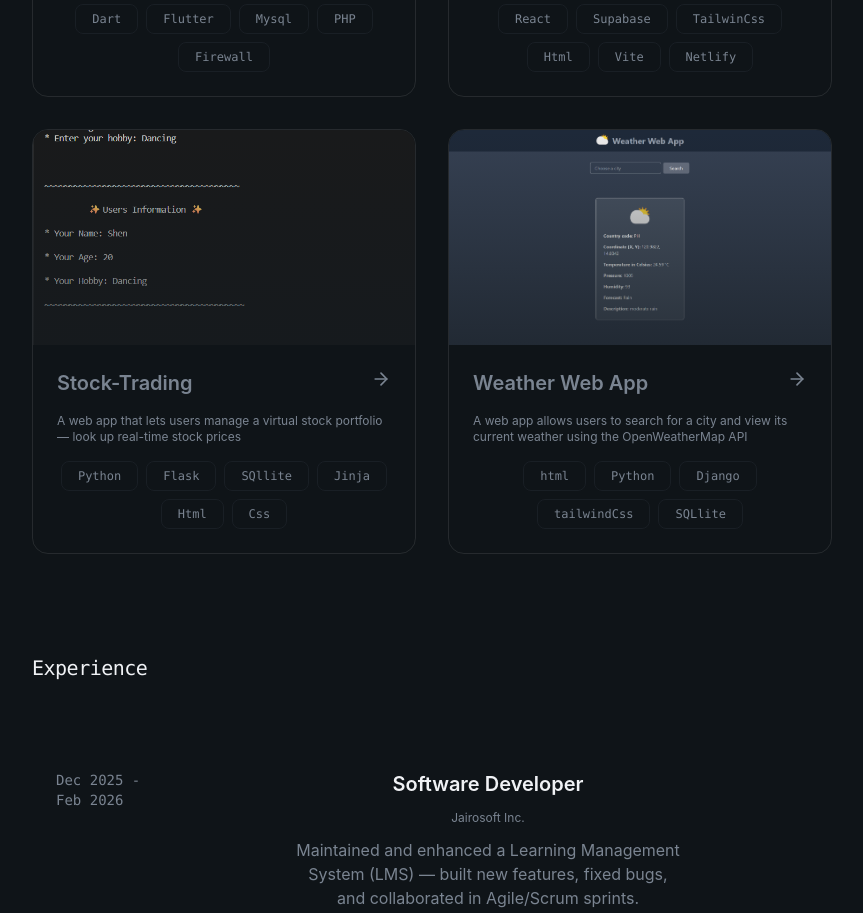
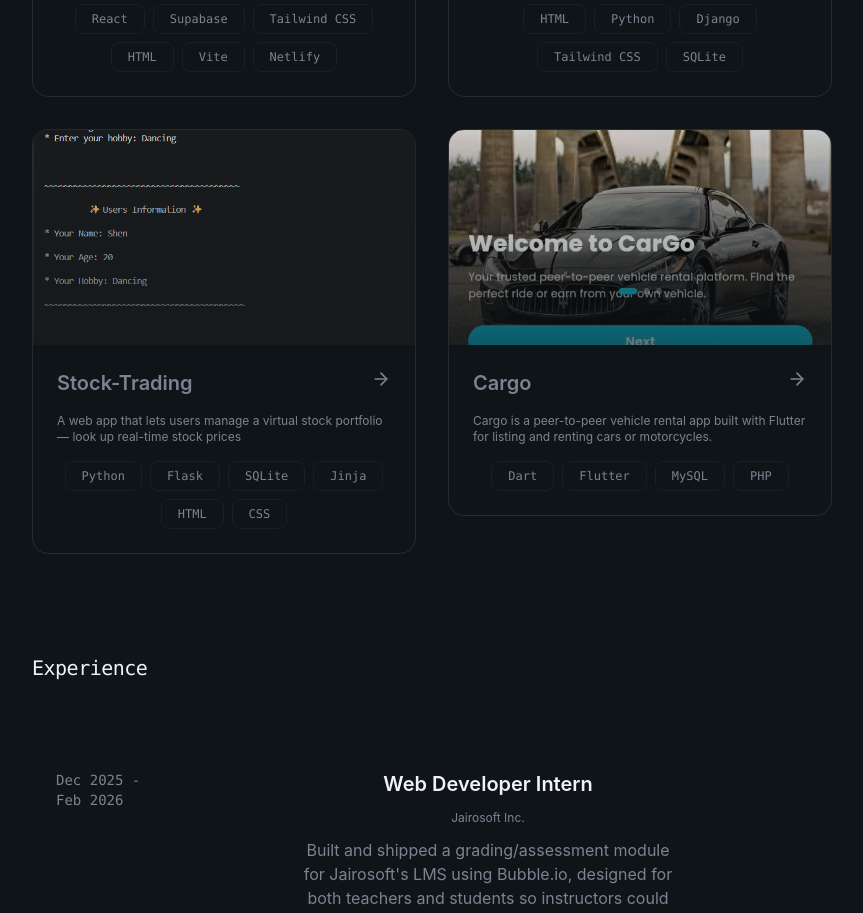
Before and after one commit to Ein-shen/My-porfolio, a React (Vite) app: page / in a window 1280 px wide. Shown: the part 980-1893 px from the top of the page, without its empty margins (208-1071 px from the left). Built offline with nearby package versions, Linux system fonts and the light colour scheme; the HTML template or start-up script is replaced by a standard one.

Commit message:
added new fix thing fom 4 files

```diff
--- a/src/sections/Experiece.jsx
+++ b/src/sections/Experiece.jsx
@@ -2,19 +2,19 @@ const experiences = [
     {
         title: "On-the-Job Training (OJT)",
         period: "Dec 2025 - Feb 2026",
-        role: "Software Developer",
+        role: "Web Developer Intern",
         company: "Jairosoft Inc.",
-        description: "Maintained and enhanced a Learning Management System (LMS) — built new features, fixed bugs, and collaborated in Agile/Scrum sprints.",
-        technology: ["Bubble.io", "Microsoft Teams", "DevOps", "Bubble Version Control", "Typescript", "React"],
+        description: "Built and shipped a grading/assessment module for Jairosoft's LMS using Bubble.io, designed for both teachers and students so instructors could create and score assessments with ease.",
+        technology: ["Bubble.io", "Microsoft Teams", "DevOps", "Bubble Version Control", "TypeScript", "React"],
         current: false,
     },
 ]
 
 const tech = [
     "Bubble.io", "Microsoft Teams", "DevOps", "Bubble Version Control", "Git",
-    "Vite", "React", "Vercel", "Html", "TailwindCss", "Supabase", "Jinja", "Sql",
-    "Php", "Python", "Javascript", "C", "C++", "Mysql", "Css", "Bootstrap", "Dart",
-    "Kali-linux", "Figma", "Vercel", "Django", "Firewall"
+    "Vite", "React", "Vercel", "HTML", "Tailwind CSS", "Supabase", "Jinja", "SQL",
+    "PHP", "Python", "JavaScript", "C", "C++", "MySQL", "CSS", "Bootstrap", "Dart",
+    "Kali Linux", "Figma", "Django"
 ]
 
 export const Experience = () => {
--- a/src/sections/Gallery.jsx
+++ b/src/sections/Gallery.jsx
@@ -5,19 +5,14 @@ const initialGal = [
   { image: "13.jpg", folder: "Grad", title: "Grad" },
   { image: "u3.jpg", folder: "Up", title: "Up" },
   { image: "c2.jpg", folder: "Contest", title: "Contest" },
-
-  { image: "c2.jpg", folder: "Contest", title: "contest" },
   { image: "c3.jpg", folder: "Contest", title: "contest" },
   { image: "c4.jpg", folder: "Contest", title: "contest" },
   { image: "c1.jpg", folder: "Contest", title: "contest" },
   { image: "u1.jpg", folder: "Up", title: "up" },
   { image: "u2.jpg", folder: "Up", title: "up" },
-  { image: "u3.jpg", folder: "Up", title: "up" },
-
   { image: "e1.jpg", folder: "epor", title: "Epor" },
   { image: "e2.jpg", folder: "epor", title: "Epor" },
   { image: "e3.jpg", folder: "epor", title: "Epor" },
-
 ]
 
 export const Gallery = () => {
@@ -41,7 +36,7 @@ export const Gallery = () => {
                 Gallery
               </h1>
               <Link
-                to="view_gallery"
+                to="/view_gallery"
                 className="ml-auto text-sm font-mono text-muted-foreground hover:text-foreground rounded-lg h-11 cursor-pointer flex items-center gap-1"
               >
                 view all<span className="text-[10px]">↗</span>
--- a/src/sections/Projects.jsx
+++ b/src/sections/Projects.jsx
@@ -5,32 +5,37 @@ import { View_projects } from "../away/View_projects"
 
 const projects = [
 
-    { title: "Cargo",
-      description: "Cargo is a peer-to-peer vehicle rental app built with Flutter for listing and renting cars or motorcycles.",
-      image: "cargo.jpg",
-      tags: ["Dart", "Flutter", "Mysql", "PHP", "Firewall"],
-      github: "https://github.com/Syloms/Cargo" },
+
 
     { title: "Laze",
       description: "Built a full-stack study companion web app that lets users track study sessions and manage tasks",
       image: "Lazeu.png",
-      tags: ["React", "Supabase", "TailwinCss", "Html", "Vite", "Netlify"],
+      tags: ["React", "Supabase", "Tailwind CSS", "HTML", "Vite", "Netlify"],
       github: "https://github.com/Ein-shen/CS50-Laze"
+    },
+
+    { title: "Weather Web App",
+      description: "A web app allows users to search for a city and view its current weather using the OpenWeatherMap API",
+      image: "weather.png",
+      tags: ["HTML", "Python", "Django", "Tailwind CSS", "SQLite"],
+      github: "https://github.com/Ein-shen/weather-webApp"
     },
 
     { title: "Stock-Trading",
       description: "A web app that lets users manage a virtual stock portfolio — look up real-time stock prices",
       image: "past.png",
       tags:
-      ["Python", "Flask", "SQllite", "Jinja", "Html", "Css"],
+      ["Python", "Flask", "SQLite", "Jinja", "HTML", "CSS"],
       github: "https://github.com/Ein-shen/Stock-Trading" },
 
-    { title: "Weather Web App",
-      description: "A web app allows users to search for a city and view its current weather using the OpenWeatherMap API",
-      image: "weather.png",
-      tags: ["html", "Python", "Django", "tailwindCss", "SQLlite"],
-      github: "https://github.com/Ein-shen/weather-webApp"
-     },
+    { title: "Cargo",
+      description: "Cargo is a peer-to-peer vehicle rental app built with Flutter for listing and renting cars or motorcycles.",
+      image: "cargo.jpg",
+      tags: ["Dart", "Flutter", "MySQL", "PHP"],
+      github: "https://github.com/Syloms/Cargo"
+    },
+
+
 ]
 
 export const Projects = () => {
```
